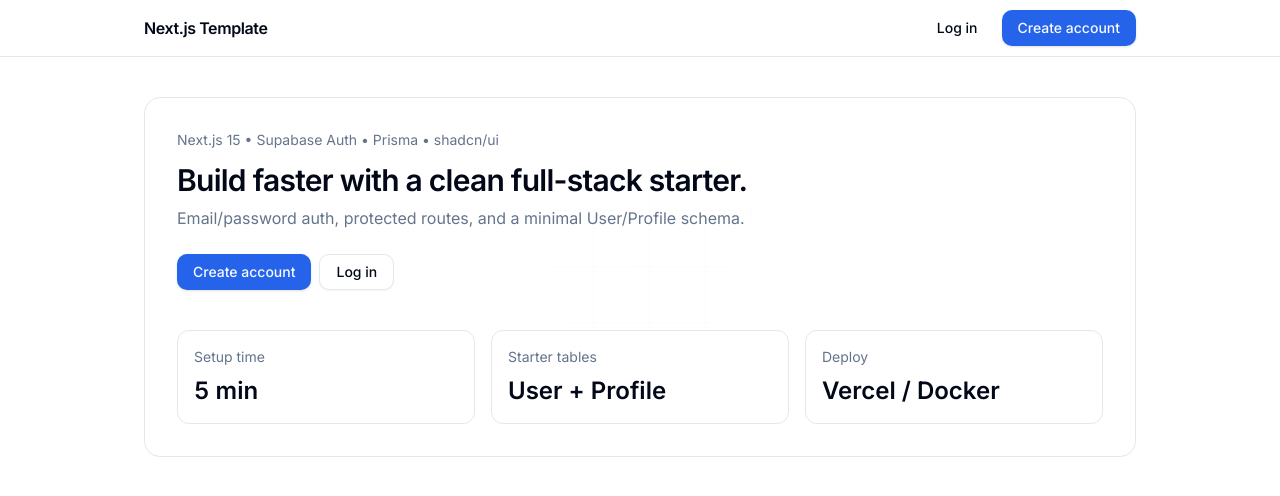
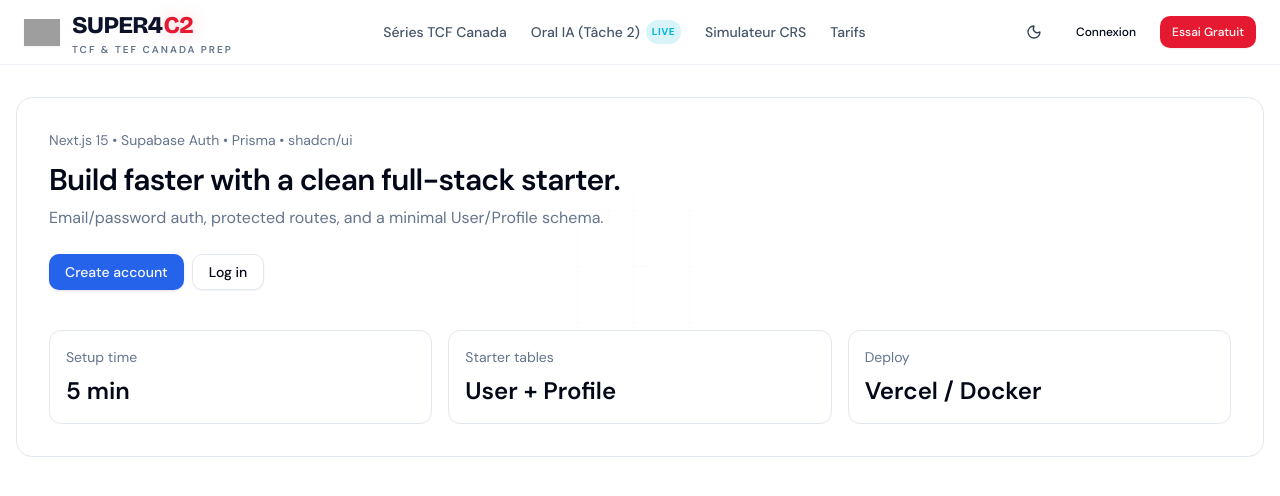
Before and after one commit to DimitriTedom/super4c2, a Next.js app: page / in a window 1280 px wide. Shown: the top 496 px of the page. Built offline with nearby package versions, Linux system fonts and the light colour scheme; no server answers; grey boxes are pictures that could not be loaded.

Commit message:
feat(branding): implement dynamic BrandLogo, theme toggle, and Bricolage Grotesque fonts

```diff
--- a/app/layout.tsx
+++ b/app/layout.tsx
@@ -1,28 +1,55 @@
 import type { Metadata } from "next";
-import { Inter } from "next/font/google";
+import { Bricolage_Grotesque, DM_Sans, Space_Mono } from "next/font/google";
 import "./../styles/globals.css";
 
 import { ThemeProvider } from "@/components/theme-provider";
 import { SiteHeader } from "@/components/site-header";
 import { Toaster } from "@/components/ui/sonner";
 
-const inter = Inter({ subsets: ["latin"], display: "swap" });
+const bricolage = Bricolage_Grotesque({
+  subsets: ["latin"],
+  variable: "--font-bricolage",
+  display: "swap",
+});
+
+const dmSans = DM_Sans({
+  subsets: ["latin"],
+  variable: "--font-dm-sans",
+  display: "swap",
+});
+
+const spaceMono = Space_Mono({
+  weight: ["400", "700"],
+  subsets: ["latin"],
+  variable: "--font-space-mono",
+  display: "swap",
+});
 
 export const metadata: Metadata = {
   title: {
-    default: "Next.js Template",
-    template: "%s | Next.js Template",
+    default: "Super4C2 | Préparation TCF & TEF Canada — Objectif C2 / NCLC 7+",
+    template: "%s | Super4C2",
   },
-  description: "Next.js 15 + Supabase Auth + Prisma starter template.",
+  description:
+    "Plateforme d'entraînement officielle au TCF Canada et TEF Canada. Simulateur d'examen CBT officiel, examinateur oral vocal interactif IA et correction FEI instantanée.",
+  icons: {
+    icon: "/favicon.ico",
+    shortcut: "/favicon-32x32.png",
+    apple: "/apple-touch-icon.png",
+  },
 };
 
 export default function RootLayout({ children }: { children: React.ReactNode }) {
   return (
-    <html lang="en" suppressHydrationWarning>
-      <body className={inter.className}>
-        <ThemeProvider attribute="class" defaultTheme="light" enableSystem={false}>
+    <html
+      lang="fr"
+      suppressHydrationWarning
+      className={`${bricolage.variable} ${dmSans.variable} ${spaceMono.variable}`}
+    >
+      <body className="font-body antialiased bg-background text-foreground min-h-screen">
+        <ThemeProvider attribute="class" defaultTheme="light" enableSystem>
           <SiteHeader />
-          <main className="mx-auto max-w-5xl px-4 py-10">{children}</main>
+          <main className="mx-auto max-w-7xl px-4 py-8">{children}</main>
           <Toaster />
         </ThemeProvider>
       </body>
--- /dev/null
+++ b/components/brand-logo.tsx
@@ -0,0 +1,126 @@
+"use client";
+
+import React from "react";
+import Image from "next/image";
+import Link from "next/link";
+import { cn } from "@/lib/utils";
+
+export interface BrandLogoProps {
+  variant?: "horizontal" | "vertical" | "mark-only" | "type-only";
+  size?: "sm" | "md" | "lg" | "xl";
+  showSubtitle?: boolean;
+  subtitleText?: string;
+  href?: string;
+  className?: string;
+}
+
+const sizeConfig = {
+  sm: {
+    markSize: 28,
+    textClass: "text-lg",
+    c2Class: "text-lg",
+    subClass: "text-[9px] tracking-[0.18em]",
+    gapClass: "gap-2",
+  },
+  md: {
+    markSize: 36,
+    textClass: "text-2xl",
+    c2Class: "text-2xl",
+    subClass: "text-[10px] tracking-[0.2em]",
+    gapClass: "gap-3",
+  },
+  lg: {
+    markSize: 48,
+    textClass: "text-3xl",
+    c2Class: "text-3xl",
+    subClass: "text-xs tracking-[0.22em]",
+    gapClass: "gap-3.5",
+  },
+  xl: {
+    markSize: 64,
+    textClass: "text-5xl",
+    c2Class: "text-5xl",
+    subClass: "text-sm tracking-[0.25em]",
+    gapClass: "gap-4",
+  },
+};
+
+export function BrandLogo({
+  variant = "horizontal",
+  size = "md",
+  showSubtitle = true,
+  subtitleText = "TCF & TEF CANADA PREP",
+  href = "/",
+  className,
+}: BrandLogoProps) {
+  const config = sizeConfig[size];
+
+  const logomark = (
+    <div
+      className={cn(
+        "relative flex-shrink-0 transition-transform duration-200 group-hover:scale-105",
+        variant === "vertical" && "mx-auto mb-1.5"
+      )}
+      style={{ width: config.markSize, height: config.markSize }}
+    >
+      <Image
+        src="/brand/Le Logomark.png"
+        alt="Super4C2 Logomark"
+        width={config.markSize}
+        height={config.markSize}
+        className="h-full w-full object-contain drop-shadow-sm"
+        priority
+      />
+    </div>
+  );
+
+  const wordmark = (
+    <div className={cn("flex flex-col leading-none", variant === "vertical" && "items-center text-center")}>
+      <div className={cn("font-display font-black tracking-[-0.03em] select-none flex items-baseline", config.textClass)}>
+        {/* SUPER4 : Navy en mode clair, Blanc en mode sombre */}
+        <span className="text-[#0B132B] dark:text-white transition-colors duration-200">
+          SUPER4
+        </span>
+        {/* C2 : Maple Crimson distinctif */}
+        <span className="text-[#E51A31] ml-[1px] font-black drop-shadow-[0_1px_8px_rgba(229,26,49,0.25)]">
+          C2
+        </span>
+      </div>
+
+      {showSubtitle && variant !== "type-only" && (
+        <span
+          className={cn(
+            "font-body font-semibold uppercase text-slate-500 dark:text-slate-400 mt-1 select-none",
+            config.subClass
+          )}
+        >
+          {subtitleText}
+        </span>
+      )}
+    </div>
+  );
+
+  const content = (
+    <div
+      className={cn(
+        "group inline-flex items-center select-none",
+        variant === "vertical" ? "flex-col text-center" : "flex-row",
+        config.gapClass,
+        className
+      )}
+    >
+      {variant !== "type-only" && logomark}
+      {variant !== "mark-only" && wordmark}
+    </div>
+  );
+
+  if (href) {
+    return (
+      <Link href={href} className="inline-flex items-center focus:outline-none focus-visible:ring-2 focus-visible:ring-offset-2 focus-visible:ring-[#E51A31] rounded-md">
+        {content}
+      </Link>
+    );
+  }
+
+  return content;
+}
--- a/components/site-header.tsx
+++ b/components/site-header.tsx
@@ -2,43 +2,77 @@
 
 import { createSupabaseServerClient } from "@/lib/supabase/server";
 import { Button } from "@/components/ui/button";
+import { BrandLogo } from "@/components/brand-logo";
+import { ThemeToggle } from "@/components/theme-toggle";
 
 export async function SiteHeader() {
   const supabase = await createSupabaseServerClient();
   const user = supabase ? (await supabase.auth.getUser()).data.user : null;
 
   return (
-    <header className="border-b bg-background/80 backdrop-blur">
-      <div className="mx-auto flex h-14 max-w-5xl items-center justify-between px-4">
-        <Link href="/" className="font-semibold tracking-tight">
-          Next.js Template
-        </Link>
-        <nav className="flex items-center gap-2">
+    <header className="sticky top-0 z-50 w-full border-b border-border/60 bg-background/95 backdrop-blur-md supports-[backdrop-filter]:bg-background/80 transition-colors">
+      <div className="mx-auto flex h-16 max-w-7xl items-center justify-between px-4 sm:px-6">
+        <BrandLogo size="md" variant="horizontal" />
+
+        <nav className="hidden md:flex items-center gap-6 font-body text-sm font-medium text-slate-600 dark:text-slate-300">
+          <Link
+            href="/examens"
+            className="hover:text-brand-crimson dark:hover:text-white transition-colors"
+          >
+            Séries TCF Canada
+          </Link>
+          <Link
+            href="/oral-ai"
+            className="hover:text-brand-crimson dark:hover:text-white transition-colors flex items-center gap-1.5"
+          >
+            <span>Oral IA (Tâche 2)</span>
+            <span className="rounded-full bg-brand-cyan/15 px-1.5 py-0.5 text-[10px] font-bold text-brand-cyan uppercase tracking-wider">
+              Live
+            </span>
+          </Link>
+          <Link
+            href="/nclc-calculator"
+            className="hover:text-brand-crimson dark:hover:text-white transition-colors"
+          >
+            Simulateur CRS
+          </Link>
+          <Link
+            href="/tarifs"
+            className="hover:text-brand-crimson dark:hover:text-white transition-colors"
+          >
+            Tarifs
+          </Link>
+        </nav>
+
+        <div className="flex items-center gap-3">
+          <ThemeToggle />
+
           {user ? (
             <>
-              <Button asChild variant="ghost">
-                <Link href="/dashboard">Dashboard</Link>
-              </Button>
-              <Button asChild variant="ghost">
-                <Link href="/account">Account</Link>
+              <Button asChild variant="ghost" size="sm" className="hidden sm:inline-flex">
+                <Link href="/dashboard">Mon Espace</Link>
               </Button>
               <form action="/logout" method="post">
-                <Button type="submit" variant="outline">
-                  Log out
+                <Button type="submit" variant="outline" size="sm">
+                  Déconnexion
                 </Button>
               </form>
             </>
           ) : (
             <>
-              <Button asChild variant="ghost">
-                <Link href="/auth/login">Log in</Link>
+              <Button asChild variant="ghost" size="sm" className="hidden sm:inline-flex">
+                <Link href="/auth/login">Connexion</Link>
               </Button>
-              <Button asChild>
-                <Link href="/auth/register">Create account</Link>
+              <Button
+                asChild
+                size="sm"
+                className="bg-brand-crimson hover:bg-brand-crimson-dark text-white font-medium shadow-sm transition-all hover:shadow-md"
+              >
+                <Link href="/auth/register">Essai Gratuit</Link>
               </Button>
             </>
           )}
-        </nav>
+        </div>
       </div>
     </header>
   );
--- /dev/null
+++ b/components/theme-toggle.tsx
@@ -0,0 +1,41 @@
+"use client";
+
+import * as React from "react";
+import { Moon, Sun } from "lucide-react";
+import { useTheme } from "next-themes";
+import { Button } from "@/components/ui/button";
+
+export function ThemeToggle() {
+  const { theme, setTheme, resolvedTheme } = useTheme();
+  const [mounted, setMounted] = React.useState(false);
+
+  React.useEffect(() => {
+    setMounted(true);
+  }, []);
+
+  if (!mounted) {
+    return (
+      <Button variant="ghost" size="icon" className="h-9 w-9 rounded-full opacity-0">
+        <Sun className="h-4 w-4" />
+      </Button>
+    );
+  }
+
+  const isDark = (theme === "dark" || resolvedTheme === "dark");
+
+  return (
+    <Button
+      variant="ghost"
+      size="icon"
+      className="h-9 w-9 rounded-full text-slate-600 dark:text-slate-300 hover:bg-slate-100 dark:hover:bg-slate-800 transition-colors"
+      onClick={() => setTheme(isDark ? "light" : "dark")}
+      aria-label="Basculer le thème"
+    >
+      {isDark ? (
+        <Sun className="h-4 w-4 text-amber-400 transition-transform duration-200 rotate-0 hover:rotate-45" />
+      ) : (
+        <Moon className="h-4 w-4 text-slate-700 transition-transform duration-200" />
+      )}
+    </Button>
+  );
+}
--- a/memory-bank/progress.md
+++ b/memory-bank/progress.md
@@ -6,11 +6,14 @@
 - [x] Initialisation du système Memory Bank (`projectbrief.md`, `productContext.md`, `systemPatterns.md`, `techContext.md`, `activeContext.md`, `progress.md`).
 - [x] Définition des règles et compétences mémoires pérennes.
 - [x] Création du Brand Canvas (`docs/brand/brand-canvas.md`) et du Guide Canva (`docs/brand/canva-branding-guide.md`).
-- [x] Génération du concept visuel de marque (Feuille d'érable rouge + onde sonore IA cyan).
+- [x] Intégration des assets de marque réels créés par Dimitri (`public/brand/` et `public/favicon_io/`).
+- [x] Création du composant dynamique `<BrandLogo />` adaptatif Thème Clair / Thème Sombre (`components/brand-logo.tsx`).
+- [x] Injection de Bricolage Grotesque, DM Sans et Space Mono via `next/font/google` dans `app/layout.tsx` et `tailwind.config.js`.
+- [x] Intégration du Header officiel avec BrandLogo et ThemeToggle (`components/site-header.tsx`).
 
 ## En Cours
-- [ ] Conception et export des logos/assets par Dimitri dans Canva.
-- [ ] Rédaction des tests & composants du moteur CBT (`docs/specs/01-cbt-exam-engine.md`).
+- [ ] Finalisation de l'installation des dépendances `npm install`.
+- [ ] Conception du premier écran du simulateur CBT Compréhension Écrite (`docs/specs/01-cbt-exam-engine.md`).
 
 ## À Venir
 - [ ] Schéma de données Prisma (Exams, Questions, Answers, Submissions, AICorrections).
--- a/tailwind.config.js
+++ b/tailwind.config.js
@@ -38,6 +38,20 @@
         border: "hsl(var(--border))",
         input: "hsl(var(--input))",
         ring: "hsl(var(--ring))",
+        brand: {
+          crimson: "#E51A31",
+          "crimson-dark": "#B31224",
+          navy: "#0B132B",
+          cyan: "#00B4D8",
+          emerald: "#10B981",
+          amber: "#F59E0B",
+          slate: "#1E293B",
+        },
+      },
+      fontFamily: {
+        display: ["var(--font-bricolage)", "sans-serif"],
+        body: ["var(--font-dm-sans)", "sans-serif"],
+        mono: ["var(--font-space-mono)", "monospace"],
       },
       borderRadius: {
         lg: "var(--radius)",
```
Also changed, not shown: 1 other file (tests, documents, lock files or other folders).
